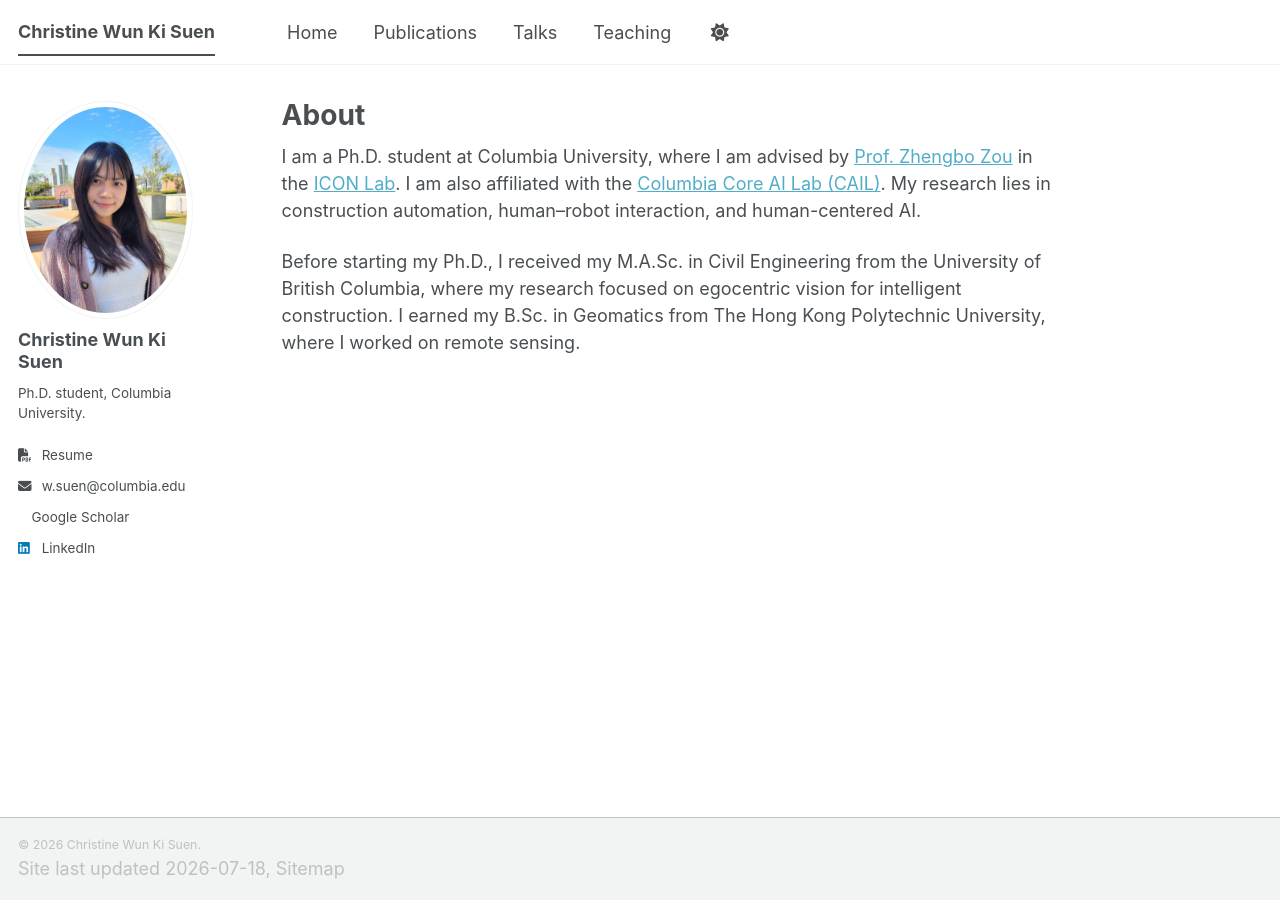
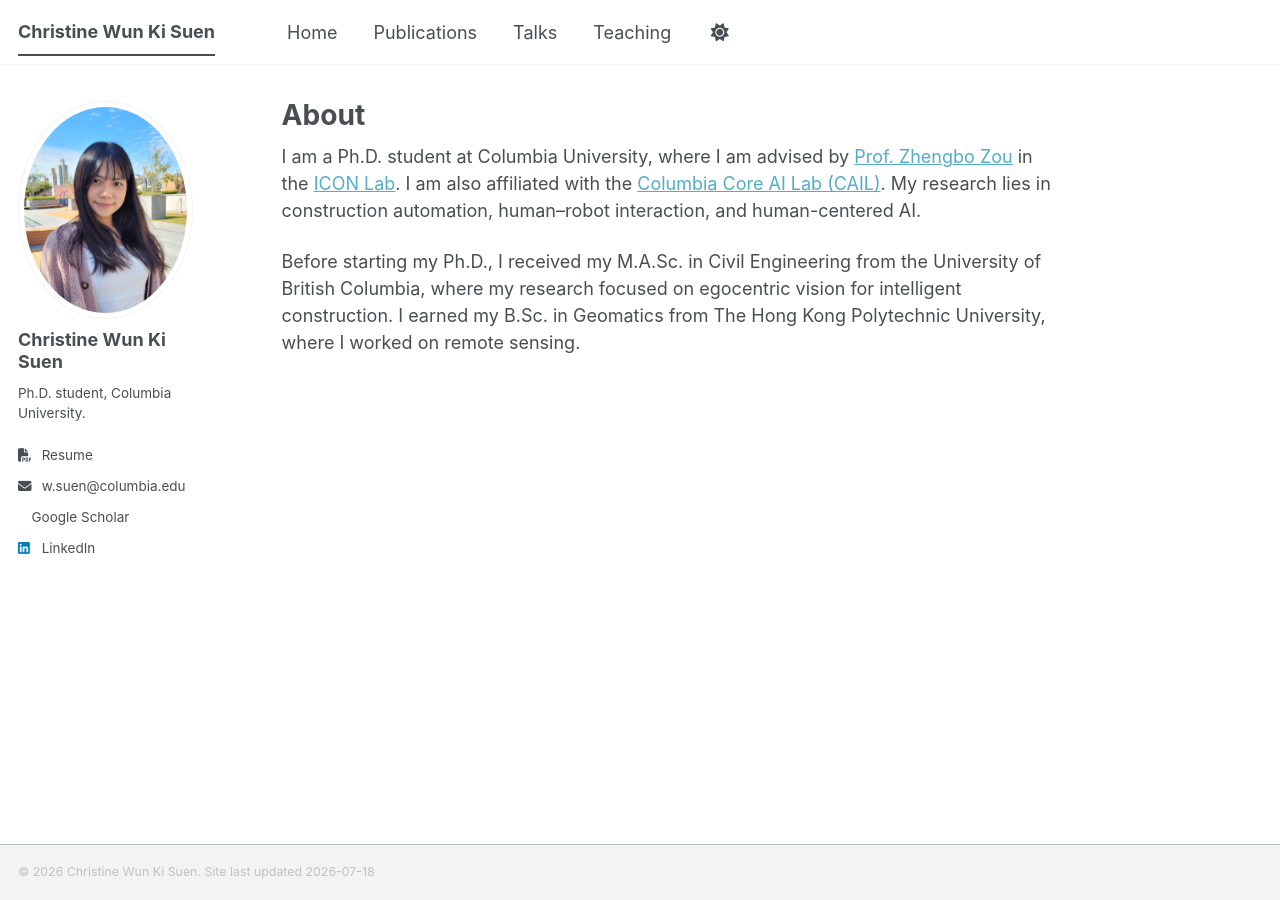
Before and after one commit to christine715/personal-website, a Jekyll site: the page built from _pages/about.md, in a window 1280 px wide. Built offline with Jekyll 4.4.1, drawn with Linux system fonts in a browser that asks for light colours; a style sheet for code colours, icons or effects is not loaded.

Commit message:
Update footer.html

```diff
--- a/_includes/footer.html
+++ b/_includes/footer.html
@@ -19,8 +19,5 @@
 </div>
 {% endif %}
 
-<div class="page__footer-copyright">&copy; {{ site.time | date: '%Y' }} {{ site.author.name }}.
+<div class="page__footer-copyright">&copy; {{ site.time | date: '%Y' }} {{ site.author.name }}. Site last updated {{ site.time | date: '%Y-%m-%d' }}
 </div>
-<div class="page__footer-sitemap">
-  Site last updated {{ site.time | date: '%Y-%m-%d' }}, <a href="{{ base_path }}/sitemap.xml">Sitemap</a>
-</div>
```
